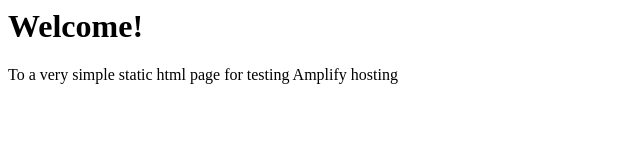
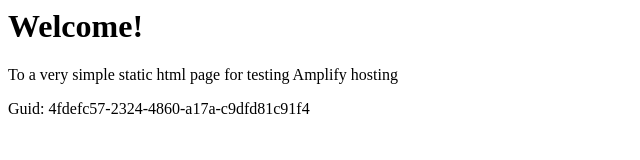
Before and after one commit to aws-aemilia-bah/Github-PR-Commit-Integration-Test-DoNotTouch-Gith-P5X5MO5I-v1-prod-me-south-1, a website: page src/index.html in a window 1280 px wide. Shown: the whole page, without its empty margins (0-640 px from the left). Drawn offline with Linux system fonts and the light colour scheme.

Commit message:
commit from integ tests

```diff
--- a/src/index.html
+++ b/src/index.html
@@ -1,3 +1,5 @@
+
+
 <html lang="en">
 
 <head>
@@ -10,6 +12,6 @@
 <body>
     <h1>Welcome!</h1>
     <p>To a very simple static html page for testing Amplify hosting</p>
-</body>
+    <p>Guid: 4fdefc57-2324-4860-a17a-c9dfd81c91f4</p></body>
 
 </html>
```
